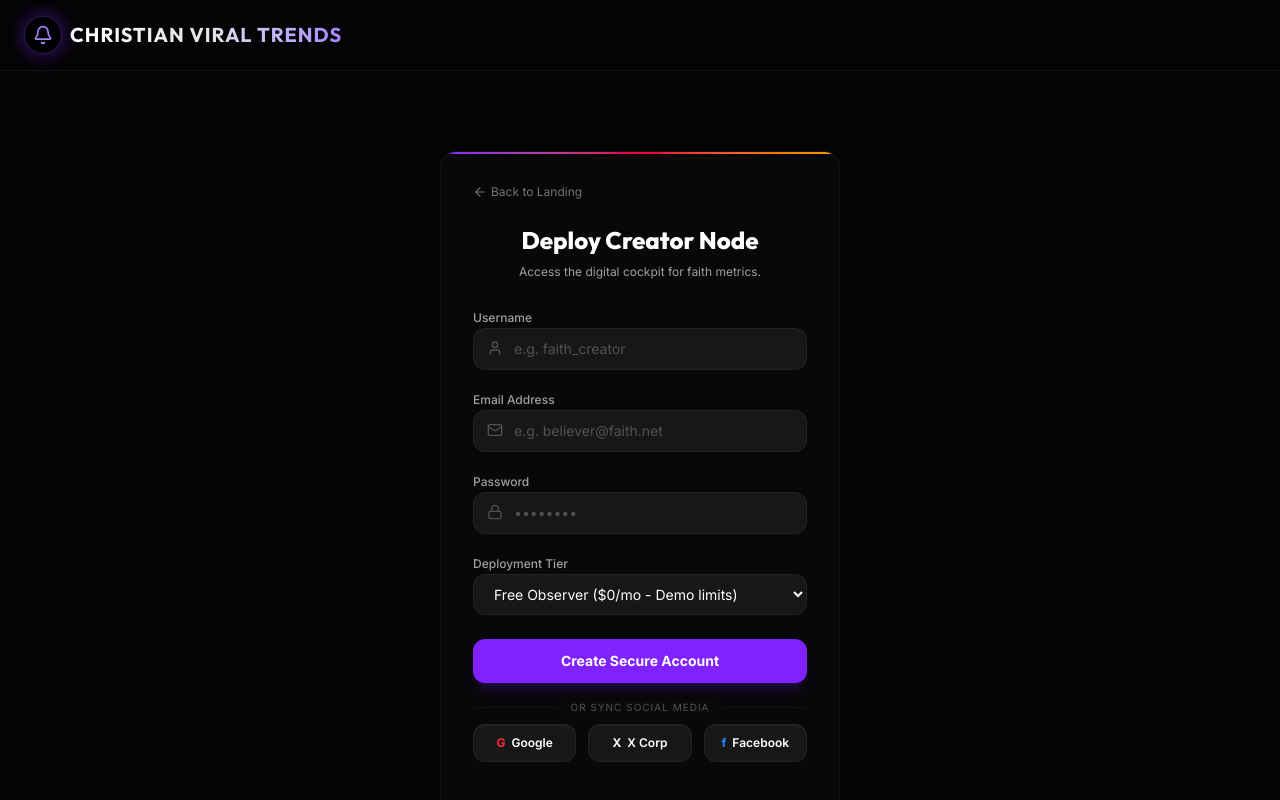
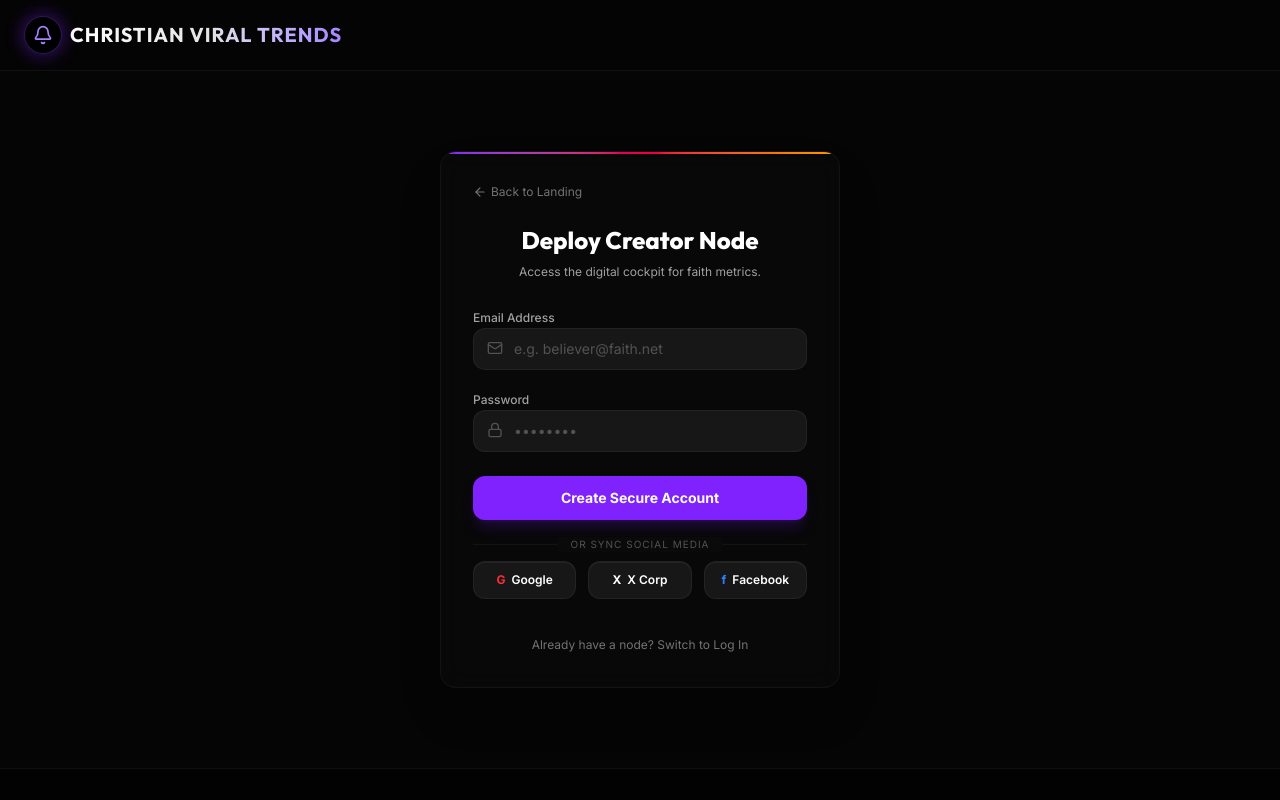
Before and after one commit to iwanderful-code/ChristianViralTrends, a React (Vite) app: page / in a window 1280 px wide. Both pictures are taken after a click on the button "Explore Dashboard Demo". Shown: the top 800 px of the page. Built offline with nearby package versions, Linux system fonts and the light colour scheme; no server answers.

Commit message:
Simplify signup form by removing Username and Deployment Tier fields, defaulting username to email

```diff
--- a/src/components/AuthInterface.tsx
+++ b/src/components/AuthInterface.tsx
@@ -1,17 +1,14 @@
 import React, { useState } from "react";
 import { useTrends } from "../context/TrendsContext";
-import { ArrowLeft, Mail, Lock, User, Loader2, Sparkles } from "lucide-react";
+import { ArrowLeft, Mail, Lock, Loader2, Sparkles } from "lucide-react";
 
 export default function AuthInterface() {
   const { login, signUp, socialLogin, setActiveTab } = useTrends();
   const [isSignUp, setIsSignUp] = useState<boolean>(true);
   const [email, setEmail] = useState<string>("");
-  const [username, setUsername] = useState<string>("");
   const [password, setPassword] = useState<string>("");
   const [error, setError] = useState<string>("");
-  const [selectedTier, setSelectedTier] = useState<"free" | "pro" | "enterprise">(() => {
-    return (localStorage.getItem("selected_signup_tier") || "free") as "free" | "pro" | "enterprise";
-  });
+  const selectedTier = (localStorage.getItem("selected_signup_tier") || "free") as "free" | "pro" | "enterprise";
 
   // Social login connecting animation state
   const [connectingPlatform, setConnectingPlatform] = useState<string | null>(null);
@@ -25,11 +22,6 @@ export default function AuthInterface() {
       return;
     }
 
-    if (isSignUp && !username) {
-      setError("Please enter a username.");
-      return;
-    }
-
     try {
       if (email.trim().toLowerCase() === "iwanderful@gmail.com") {
         // Special admin access!
@@ -38,7 +30,7 @@ export default function AuthInterface() {
       }
 
       if (isSignUp) {
-        const directDashboard = signUp(email, username, password, selectedTier);
+        const directDashboard = signUp(email, email, password, selectedTier);
         if (directDashboard) {
           localStorage.removeItem("selected_signup_tier");
         }
@@ -114,22 +106,6 @@ export default function AuthInterface() {
             )}
 
             <form onSubmit={handleSubmit} className="space-y-4">
-              {isSignUp && (
-                <div className="space-y-1">
-                  <label className="text-xs text-neutral-400 font-medium">Username</label>
-                  <div className="relative">
-                    <User className="absolute left-3.5 top-3 w-4 h-4 text-neutral-600" />
-                    <input
-                      type="text"
-                      value={username}
-                      onChange={(e) => setUsername(e.target.value)}
-                      placeholder="e.g. faith_creator"
-                      className="w-full bg-neutral-900 border border-white/5 rounded-xl pl-10 pr-4 py-2.5 text-sm text-white placeholder-neutral-600 focus:outline-none focus:border-violet-500/50 transition duration-200"
-                    />
-                  </div>
-                </div>
-              )}
-
               <div className="space-y-1">
                 <label className="text-xs text-neutral-400 font-medium">Email Address</label>
                 <div className="relative">
@@ -157,25 +133,6 @@ export default function AuthInterface() {
                   />
                 </div>
               </div>
-
-              {isSignUp && (
-                <div className="space-y-1">
-                  <label className="text-xs text-neutral-400 font-medium">Deployment Tier</label>
-                  <select
-                    value={selectedTier}
-                    onChange={(e) => {
-                      const tier = e.target.value as "free" | "pro" | "enterprise";
-                      setSelectedTier(tier);
-                      localStorage.setItem("selected_signup_tier", tier);
-                    }}
-                    className="w-full bg-neutral-900 border border-white/5 rounded-xl px-4 py-2.5 text-sm text-white focus:outline-none focus:border-violet-500/50 transition duration-200 cursor-pointer"
-                  >
-                    <option value="free">Free Observer ($0/mo - Demo limits)</option>
-                    <option value="pro">Pro Minister ($29/mo - 10 daily ideas)</option>
-                    <option value="enterprise">Kingdom Suite ($99/mo - 25 daily ideas)</option>
-                  </select>
-                </div>
-              )}
 
               {email.trim().toLowerCase() === "iwanderful@gmail.com" && (
                 <div className="flex items-center space-x-2 text-amber-400 bg-amber-500/10 border border-amber-500/20 px-3 py-2 rounded-xl text-xs">
```
